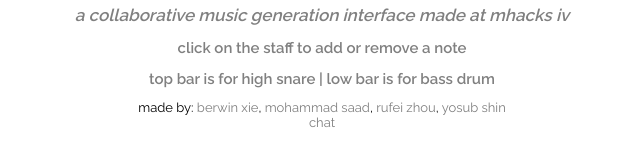
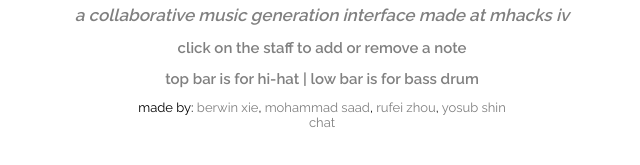
Before and after one commit to berwinxie/mhacksmusic, a plain HTML site: page index.html in a window 1280 px wide. Shown: the part 431-596 px from the top of the page, 318-958 px from the left. Drawn offline with Linux system fonts and the light colour scheme; a script that the page names is missing.

Commit message:
drum name fix

```diff
--- a/index.html
+++ b/index.html
@@ -317,7 +317,7 @@
     <h2 style="font-style:italic; font-size: 17px">a collaborative music generation interface made at mhacks iv</h2>
 
     <h2>click on the staff to add or remove a note</h2>
-    <h2>top bar is for high snare | low bar is for bass drum</h2>
+    <h2>top bar is for hi-hat | low bar is for bass drum</h2>
     made by: <a href="http://bearwin.net">berwin xie</a>, <a href="http://mohammadsaad.com">mohammad saad</a>, <a href="http://www.swaggernauts.org/">rufei zhou</a>, <a href="http://yosubshin.com">yosub shin</a>
     <br>
     <a id="right-panel-link" href="#right-panel">chat</a>
```
